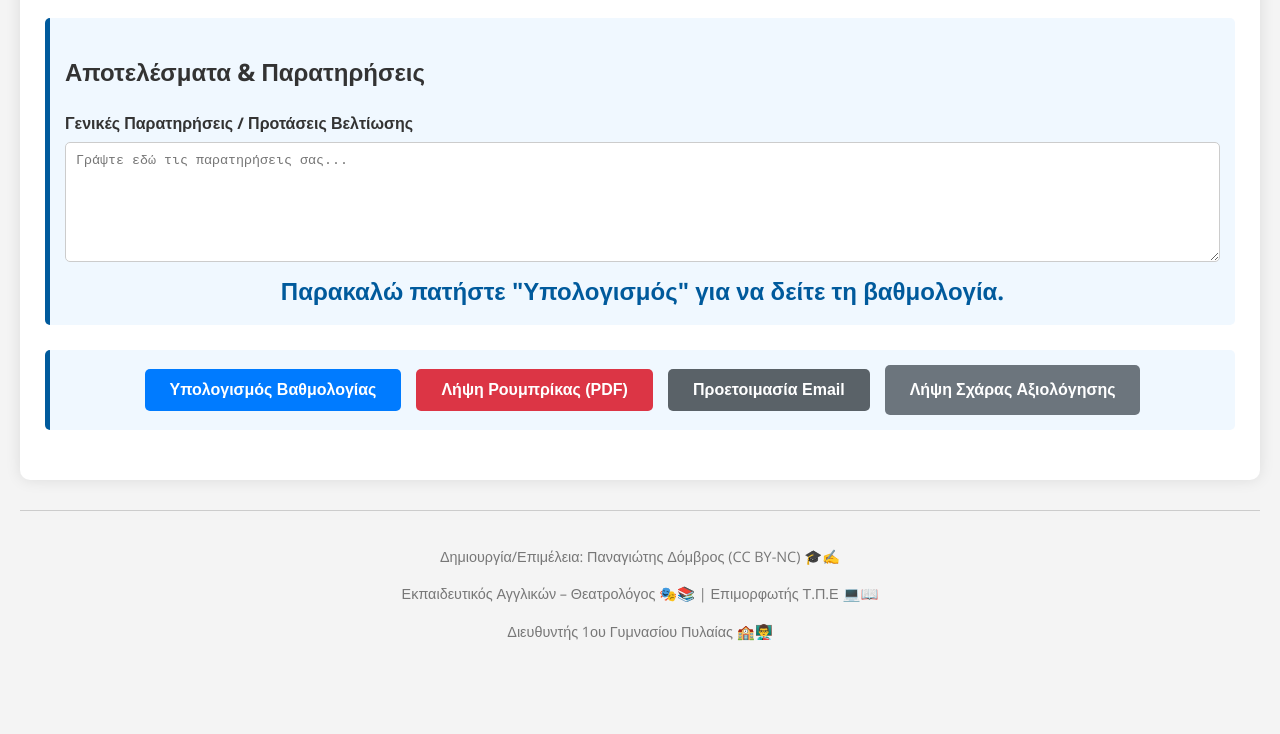
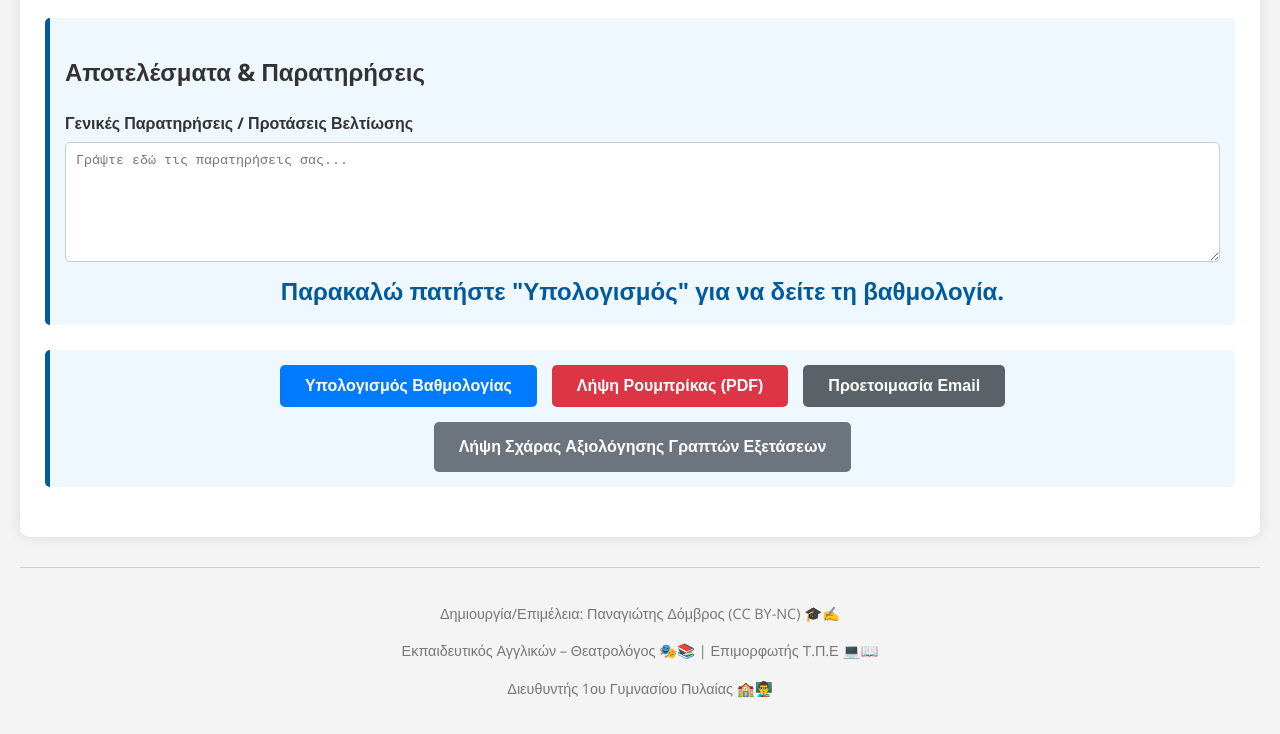
Before and after one commit to domvrosepimorfosi/evaluation1, a plain HTML site: page index.htm in a window 1280 px wide. Shown: the part 1989-2723 px from the top of the page. Before the commit the page ends 2666 px from the top, so only its background shows below. Drawn offline with nearby package versions, Linux system fonts and the light colour scheme.

Commit message:
Update index.htm

```diff
--- a/index.htm
+++ b/index.htm
@@ -436,7 +436,7 @@
                 <button type="button" id="calculate-btn" class="btn">Υπολογισμός Βαθμολογίας</button>
                 <button type="button" id="pdf-btn" class="btn btn-pdf">Λήψη Ρουμπρίκας (PDF)</button>
                 <button type="button" id="email-btn" class="btn btn-email">Προετοιμασία Email</button>
-                <a href="Σχάρα Αξιολόγησης Ξένων Γλωσσών στις Εξετάσεις.pdf" download class="btn btn-secondary">Λήψη Σχάρας Αξιολόγησης</a>
+                <a href="Σχάρα Αξιολόγησης Ξένων Γλωσσών στις Εξετάσεις.pdf" download class="btn btn-secondary">Λήψη Σχάρας Αξιολόγησης Γραπτών Εξετάσεων</a>
             </div>
         </section>
 
```
